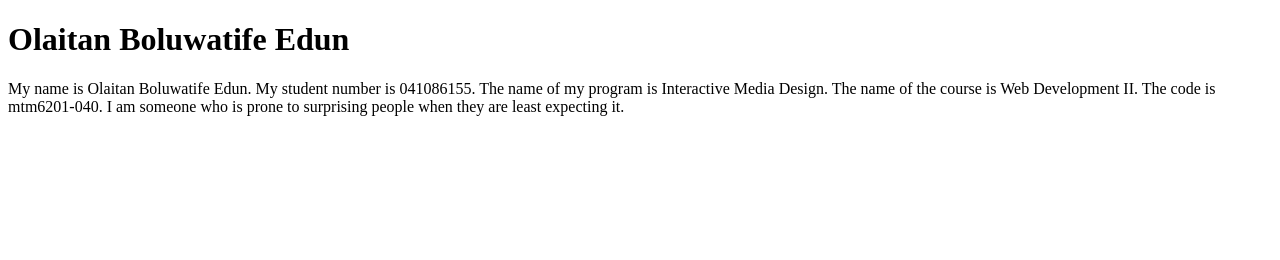
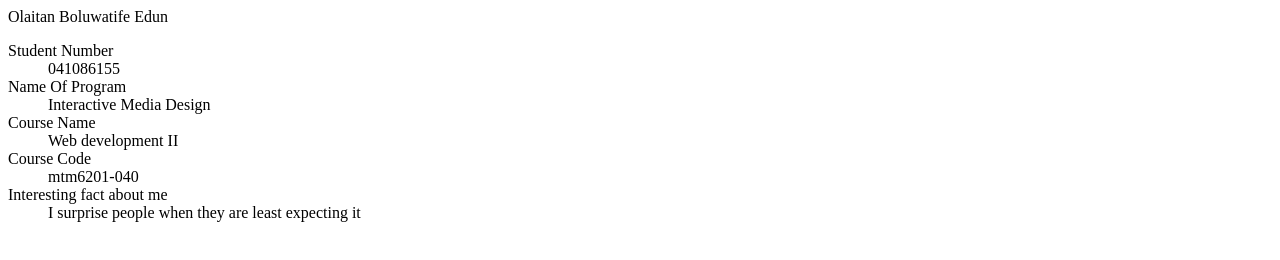
Before and after one commit to edun0001/mtm6201-week1-040, a plain HTML site: page index.html in a window 1280 px wide. Drawn offline with Linux system fonts and the light colour scheme.

Commit message:
Add files via upload

```diff
--- a/index.html
+++ b/index.html
@@ -4,13 +4,27 @@
     <meta charset="UTF-8">
     <meta http-equiv="X-UA-Compatible" content="IE=edge">
     <meta name="viewport" content="width=device-width, initial-scale=1.0">
-    <title>Olaitan Boluwatife Edun</title>
-    <link rel="stylesheet" href="styles.css">
+    <main>Olaitan Boluwatife Edun</main>
+
+<head>
+    <title>description list</title>
 </head>
-<body class="mybodyclass">
 
-<h1>Olaitan Boluwatife Edun</h1>
-       <p>My name is Olaitan Boluwatife Edun. My student number is 041086155. The name of my
-        program is Interactive Media Design. The name of the course is Web Development II. The code is mtm6201-040.
-        I am someone who is prone to surprising people when they are least expecting it.
-       </p>
+<body>
+<dl>
+    <dt>Student Number</dt>
+    <dd>041086155</dd>
+
+    <dt>Name Of Program</dt>
+    <dd>Interactive Media Design</dd>
+
+    <dt>Course Name</dt>
+    <dd>Web development II</dd>
+
+    <dt>Course Code </dt>
+    <dd>mtm6201-040</dd>
+
+    <dt>Interesting fact about me</dt>
+    <dd>I surprise people when they are least expecting it</dd>
+    </dl>
+</body>
```
